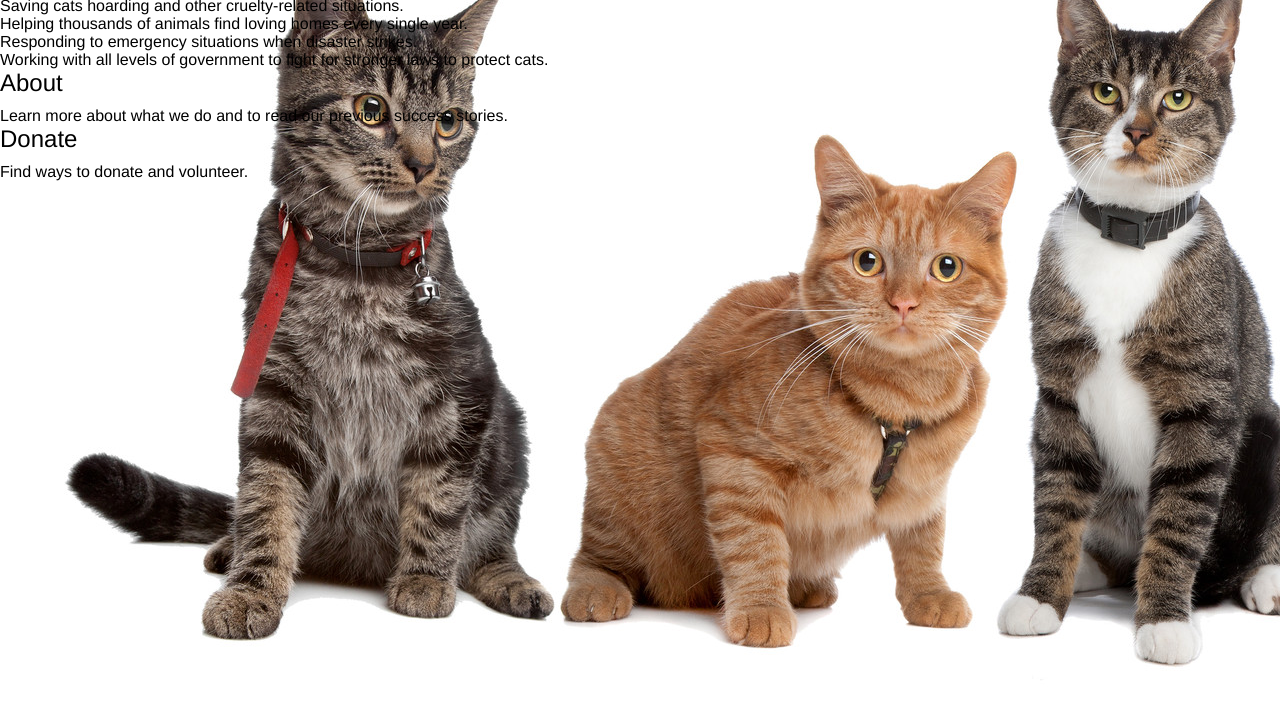
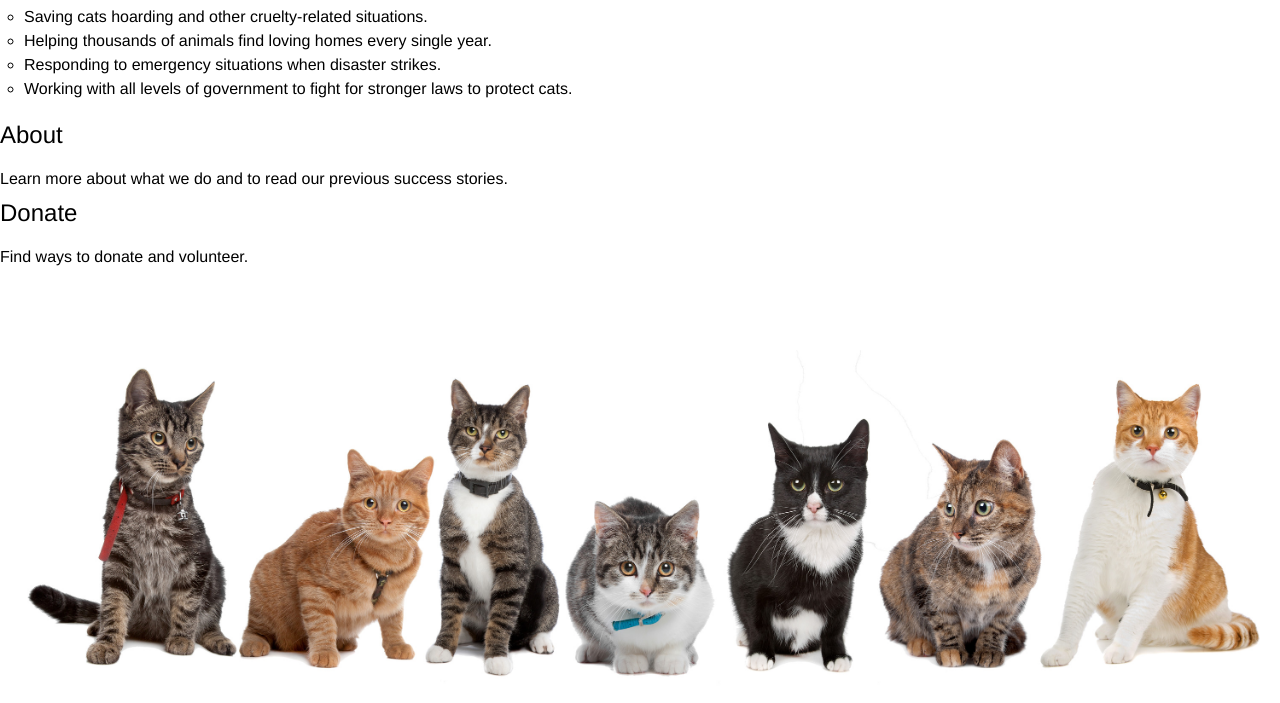
Before and after one commit to mikal815/save-the-cats, a plain HTML site: page home/index.html in a window 1280 px wide. Shown: the part 97-800 px from the top of the page. Drawn offline with Linux system fonts and the light colour scheme.

Commit message:
added more css styling

```diff
--- a/css/main.css
+++ b/css/main.css
@@ -10,23 +10,42 @@ body {
 h1 {
   font-size: 36px;
   font-weight: bold;
+  line-height: 40px;
   padding-bottom: 10px;
 }
 
 h2 {
   font-size: 32px;
+  line-height: 36px;
   padding-bottom: 10px;
 }
 
 h3 {
   font-size: 28px;
+  line-height: 32px;
   padding-bottom: 10px;
 }
 
 h4 {
   font-size: 24px;
+  line-height: 28px;
   padding-bottom: 10px;
 }
+
+p {
+  font-size: 16px;
+  line-height: 20px;
+  margin: 10px 0px;
+}
+
+ul {
+  text-decoration-style: solid;
+  list-style-type: circle;
+  line-height: 24px;
+  padding-bottom: 10px;
+  padding-left: 24px;
+}
+
 
 #stc {
   text-align: center;
@@ -46,4 +65,7 @@ h4 {
   height: 100%;
   width: 100%;
   background: url("../img/cat_bg_home.jpg");
+  background-repeat:no-repeat;
+  background-size:contain;
+  background-position:center bottom;
 }
```
